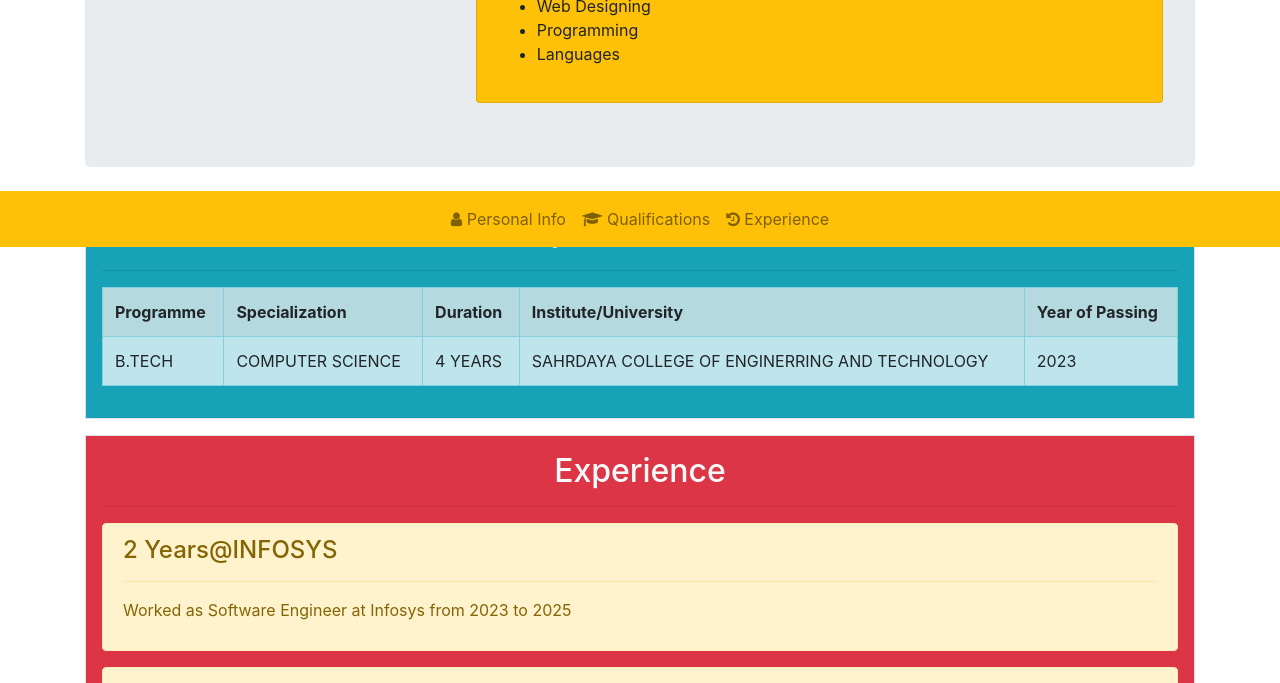
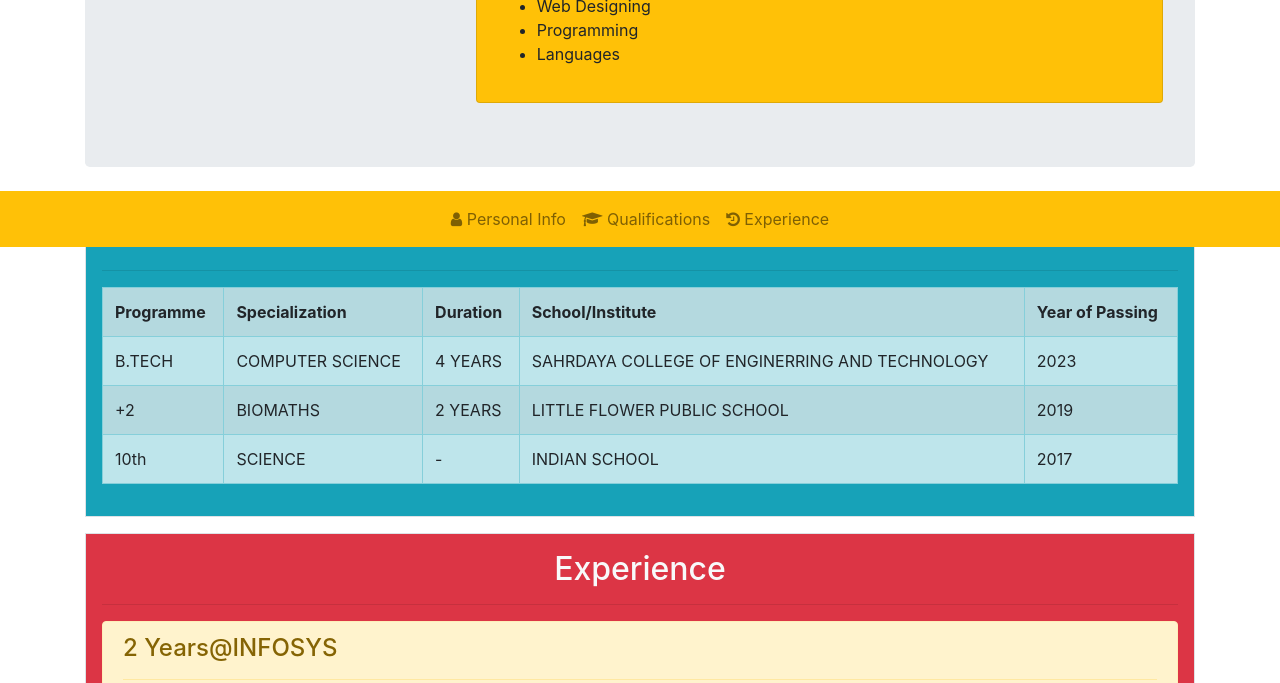
Before and after one commit to neenu10/Neenujaison.github.io, a plain HTML site: page index.html in a window 1280 px wide. Shown: the part 553-1236 px from the top of the page. Drawn offline with nearby package versions, Linux system fonts and the light colour scheme.

Commit message:
Updated index.html

```diff
--- a/index.html
+++ b/index.html
@@ -67,13 +67,13 @@
   </section>
   <section id="qualification">
     <div class="container p-3 my-3 border bg-info">
-      <div class="h2 text-center text-light">Qualifications</div><hr/>
+      <div class="h2 text-center text-light">Education</div><hr/>
       <table class="table table-bordered table-striped table-info">
         <tr>
           <th>Programme</th>
           <th>Specialization</th>
           <th>Duration</th>
-          <th>Institute/University</th>
+          <th>School/Institute</th>
           <th>Year of Passing</th>
         </tr>
         <tr>
@@ -82,6 +82,21 @@
           <td>4 YEARS</td>
           <td>SAHRDAYA COLLEGE OF ENGINERRING AND TECHNOLOGY</td>
           <td>2023</td>
+        </tr>
+        <tr>
+         <td>+2</td>
+          <td>BIOMATHS</td>
+          <td>2 YEARS</td>
+          <td>LITTLE FLOWER PUBLIC SCHOOL</td>
+          <td>2019</td>
+        </tr>
+       <tr>
+         <td>10th</td>
+          <td>SCIENCE</td>
+          <td>-</td>
+          <td>INDIAN SCHOOL</td>
+          <td>2017</td>
+        </tr>
       </table>
     </div>
   </section>
```
